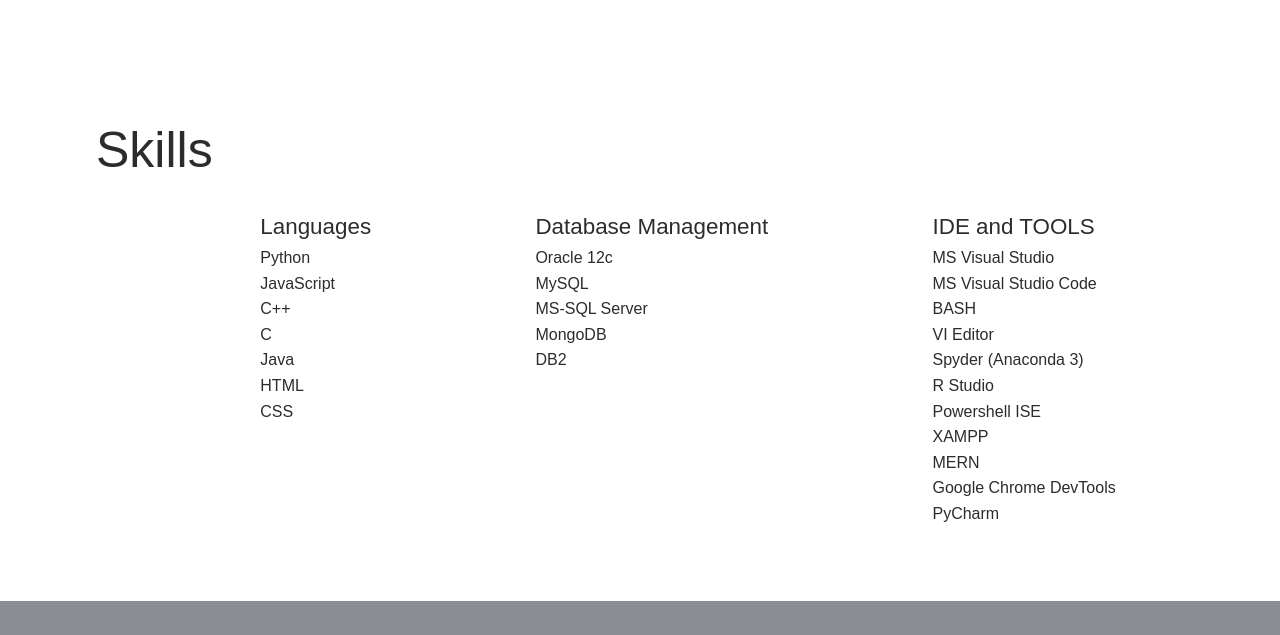
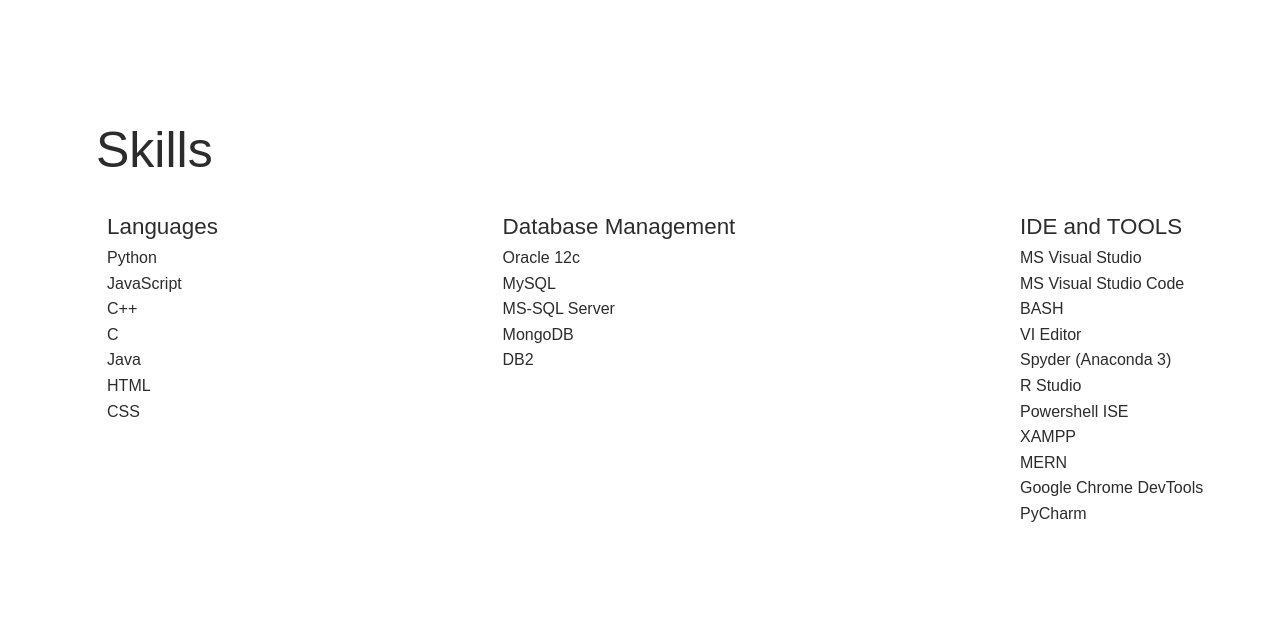
Before and after one commit to aryamanrastogi/aryamanrastogi.github.io, a plain HTML site: page index.html in a window 1280 px wide. Shown: the part 1530-2165 px from the top of the page. Drawn offline with Linux system fonts and the light colour scheme.

Commit message:
Update style.css

```diff
--- a/style.css
+++ b/style.css
@@ -368,9 +368,10 @@ html {
       }
 
 #skills{
-    height:60%;
+    height:70%;
     margin-top: 4%;
     margin-left: 7.5%;
+    margin-right: 6%;
     font-family: 'Quicksand', sans-serif;
     color: #2c2c2c;
 
@@ -385,9 +386,9 @@ html {
     /* position: absolute;
 left: 50%;
 transform: translate(-50%, -50%); */
-
+margin-left: 1%;
 display: flex;
-justify-content: space-evenly;
+justify-content:space-between;
 line-height: 1.6;
 
 
```
